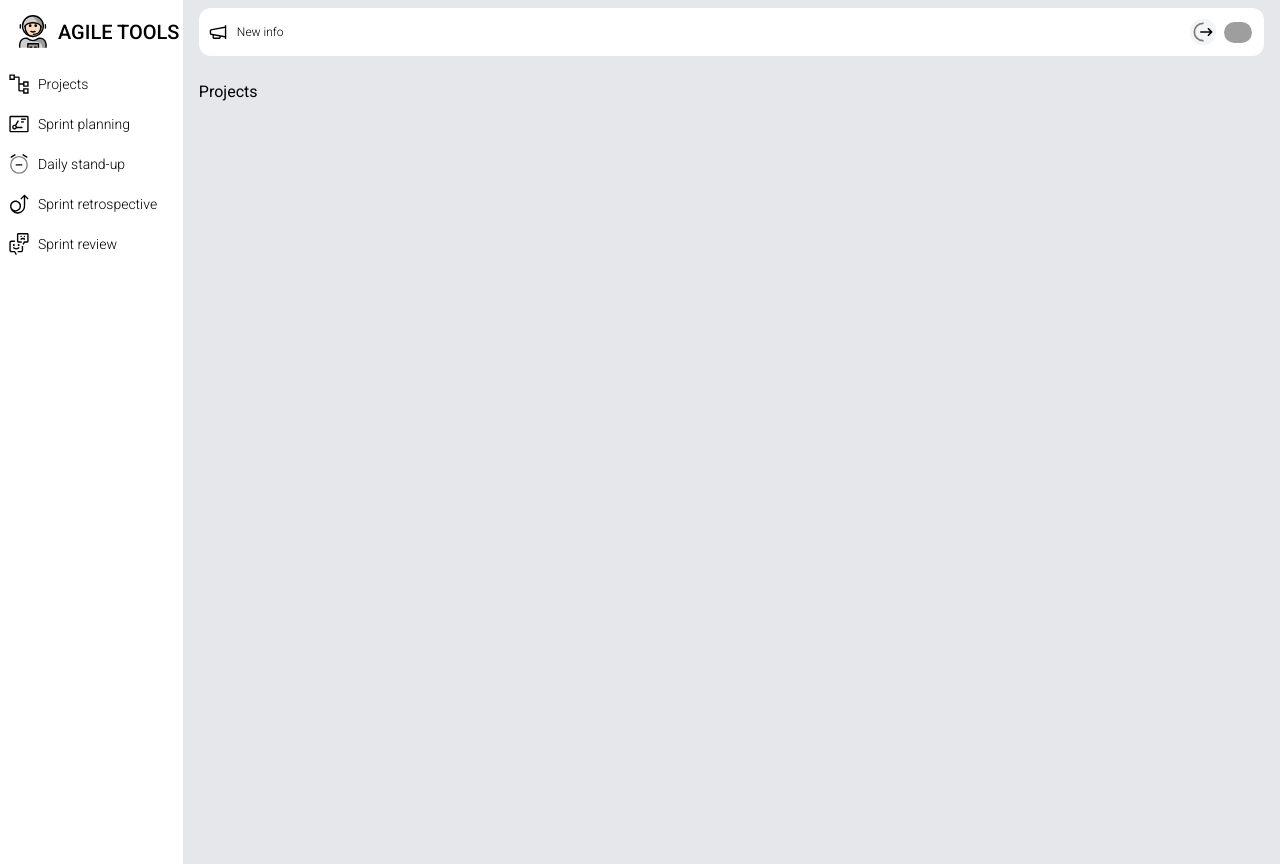
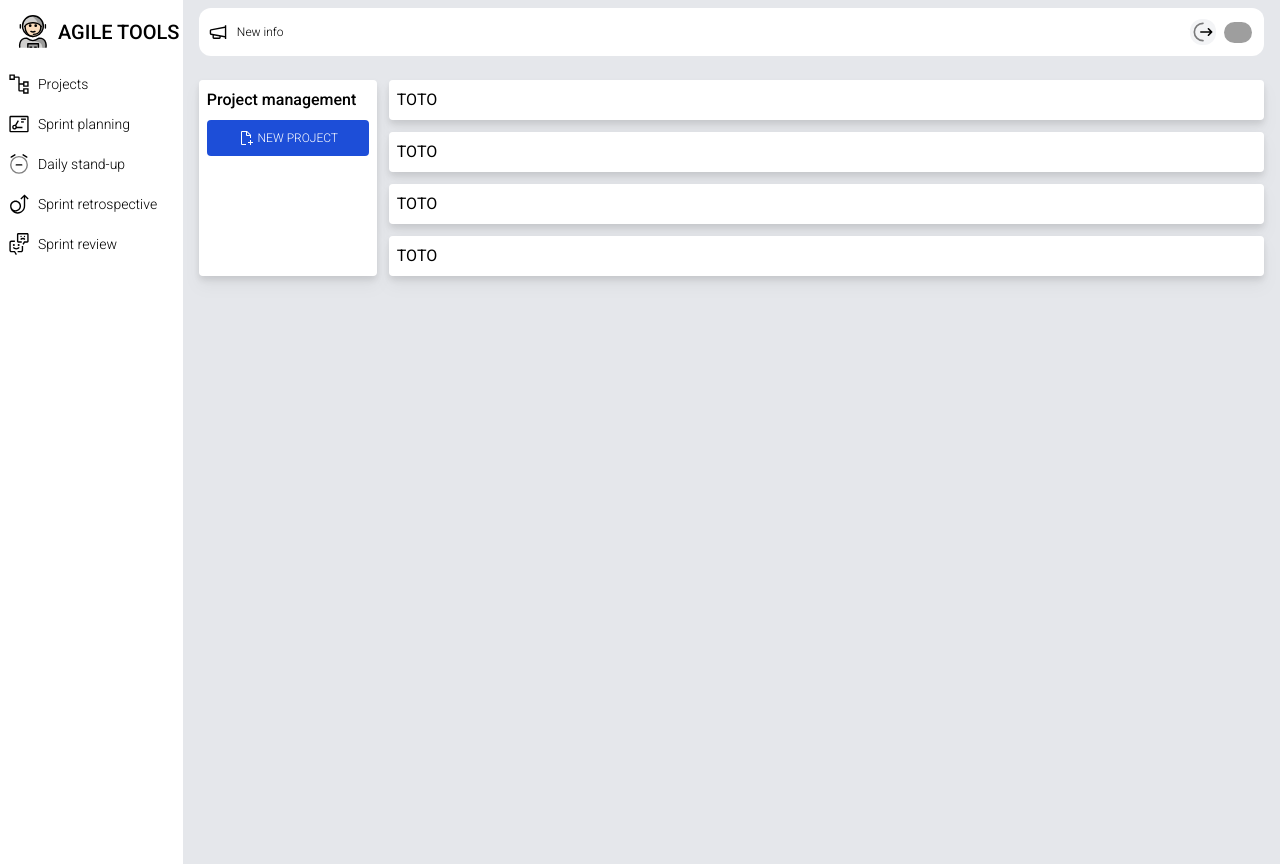
Before and after one commit to rmingon/agile-tools, a Nuxt app in the folder front/: page /project in a window 1280 px wide. Built offline with nearby package versions, Linux system fonts and the light colour scheme; grey boxes are pictures that could not be loaded.

Commit message:
add project interface

```diff
--- a/front/pages/project/index.vue
+++ b/front/pages/project/index.vue
@@ -1,3 +1,78 @@
 <template>
-  Projects
+  <div class="flex space-x-3">
+    <div class="bg-white w-1/5 rounded p-2 drop-shadow-lg">
+      <h3 class="mb-2 font-bold">Project management</h3>
+      <div class="flex items-center cursor-pointer bg-blue-700 justify-center p-2.5 rounded hover:bg-blue-900 transition duration-100 active:bg-blue-600" @click="add_project_modal = true">
+        <svg class="text-white mr-1" xmlns="http://www.w3.org/2000/svg" width="16" height="16" viewBox="0 0 32 32"><path fill="currentColor" d="M30 24h-4v-4h-2v4h-4v2h4v4h2v-4h4v-2z"/><path fill="currentColor" d="M16 28H8V4h8v6a2.006 2.006 0 0 0 2 2h6v4h2v-6a.91.91 0 0 0-.3-.7l-7-7A.909.909 0 0 0 18 2H8a2.006 2.006 0 0 0-2 2v24a2.006 2.006 0 0 0 2 2h8Zm2-23.6l5.6 5.6H18Z"/></svg>
+        <p class="font-light text-white text-xs">NEW PROJECT</p>
+      </div>
+    </div>
+    <div class="flex-col w-full space-y-3">
+        <div class="bg-white rounded p-2 drop-shadow-lg">
+            TOTO
+        </div>
+        <div class="bg-white rounded p-2 drop-shadow-lg">
+            TOTO
+        </div>
+        <div class="bg-white rounded p-2 drop-shadow-lg">
+            TOTO
+        </div>
+        <div class="bg-white rounded p-2 drop-shadow-lg">
+            TOTO
+        </div>
+    </div>
+  </div>
+  <Modal v-if="add_project_modal" :header="'Add a project'" @close="add_project_modal = false">
+      <div class="flex space-x-2">
+        <div class="w-1/2">
+            <div>
+                <label for="title" class="block mb-1 text-sm font-medium text-gray-900 dark:text-white">Project title :</label>
+                <input type="text" id="title" class="bg-gray-50 border border-gray-300 text-gray-900 text-sm rounded-lg focus:ring-blue-500 focus:border-blue-500 block w-full p-2.5" placeholder="Edf" required>
+            </div>
+            <div class="mt-2">
+                <label for="title" class="block mb-1 text-sm font-medium text-gray-900 dark:text-white">Sprint length :</label>
+                <div class="flex space-x-2 justify-around">
+                    <p class="p-2 bg-gray-200 rounded-lg cursor-pointer">1w</p>
+                    <p class="p-2 bg-gray-200 rounded-lg cursor-pointer">2w</p>
+                    <p class="p-2 bg-gray-200 rounded-lg cursor-pointer">3w</p>
+                    <p class="p-2 bg-gray-200 rounded-lg cursor-pointer">4w</p>
+                </div>
+            </div>
+        </div>
+        <div class="w-1/2">
+          Add users
+          <div class="flex items-center space-x-2">
+            <input type="email" name="" id="" class="bg-gray-50 border border-gray-300 text-gray-900 text-sm rounded-lg focus:ring-blue-500 focus:border-blue-500 block w-full p-2.5" placeholder="john@doe.fr">
+            <div class="border p-1 rounded-lg bg-gray-200 cursor-pointer hover:bg-gray-300">
+                <svg xmlns="http://www.w3.org/2000/svg" width="32" height="32" viewBox="0 0 32 32"><path fill="currentColor" d="M17 15V8h-2v7H8v2h7v7h2v-7h7v-2z"/></svg>
+            </div>
+          </div>
+          <div class="space-y-2 mt-2">
+              <div class="flex items-center space-x-2">
+                  <div class="p-2 bg-gray-300 rounded-lg w-full">
+                      roro@roro.fr
+                  </div>
+                  <div class="border p-1 rounded-lg bg-gray-200 cursor-pointer hover:bg-gray-300">
+                    <svg xmlns="http://www.w3.org/2000/svg" width="32" height="32" viewBox="0 0 32 32"><path fill="currentColor" d="M24 9.4L22.6 8L16 14.6L9.4 8L8 9.4l6.6 6.6L8 22.6L9.4 24l6.6-6.6l6.6 6.6l1.4-1.4l-6.6-6.6L24 9.4z"/></svg>
+                  </div>
+              </div>
+          </div>
+        </div>
+      </div>
+      <div class="flex space-x-2 mt-5">
+          <div class="flex items-center cursor-pointer bg-blue-700 justify-center p-2.5 rounded hover:bg-blue-900 transition duration-100 active:bg-blue-600 w-full">
+              <p class="font-light text-white text-xs">CONFIRM</p>
+          </div>
+          <div class="flex items-center cursor-pointer bg-red-700 justify-center p-2.5 rounded hover:bg-red-900 transition duration-100 active:bg-red-600 w-full">
+              <p class="font-light text-white text-xs">CANCEL</p>
+          </div>
+      </div>
+  </Modal>
 </template>
+
+<script setup lang="ts">
+
+import Modal from "~/components/commun/Modal.vue";
+
+const add_project_modal = ref(false)
+</script>
```
